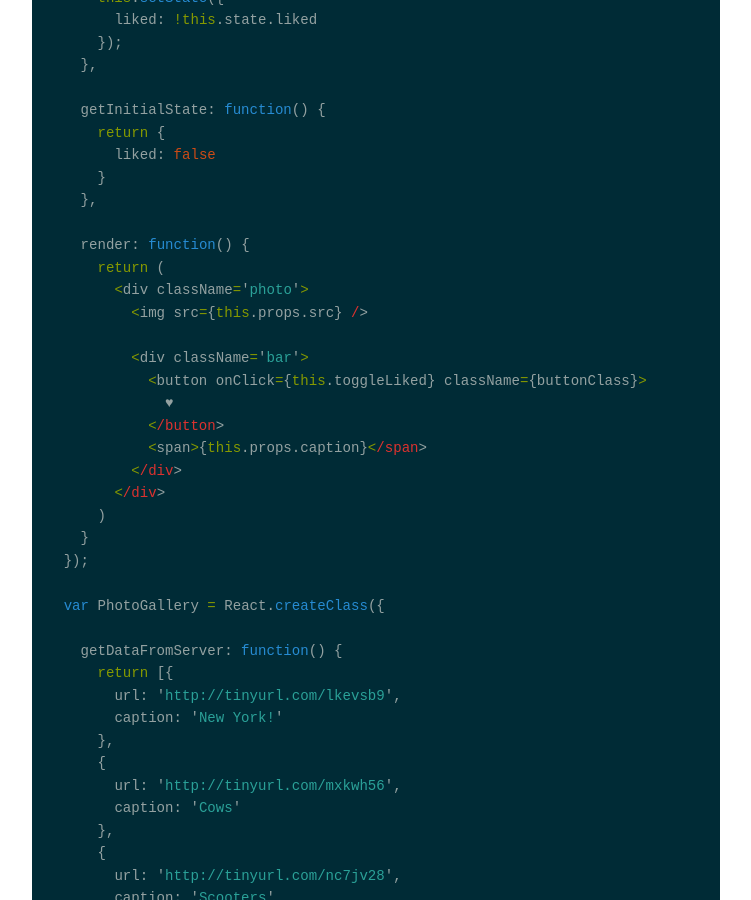
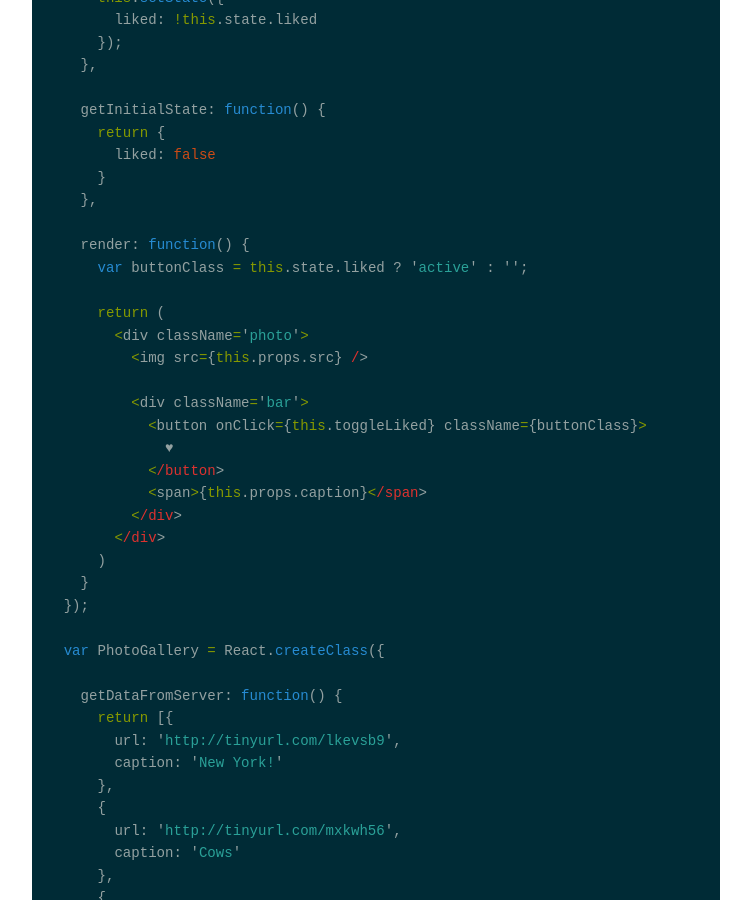
Before and after one commit to jackcallister/jarsbe.github.io, a Jekyll site: the page built from _posts/2015-01-05-the-react-quick-start-guide.markdown, in a window 1280 px wide and 900 px high, scrolled down 6372 px. Shown: the whole window, without its empty margins (264-1015 px from the left). Built offline with Jekyll 4.4.1, drawn with Linux system fonts in a browser that asks for light colours; Markdown is read by kramdown in place of the engine named in the settings.

Commit message:
Added buttonClass.

```diff
--- a/_posts/2015-01-05-the-react-quick-start-guide.markdown
+++ b/_posts/2015-01-05-the-react-quick-start-guide.markdown
@@ -176,6 +176,8 @@ var Photo = React.createClass({
   },
 
   render: function() {
+    var buttonClass = this.state.liked ? 'active' : '';
+
     return (
       <div className='photo'>
         <img src={this.props.src} />
```
